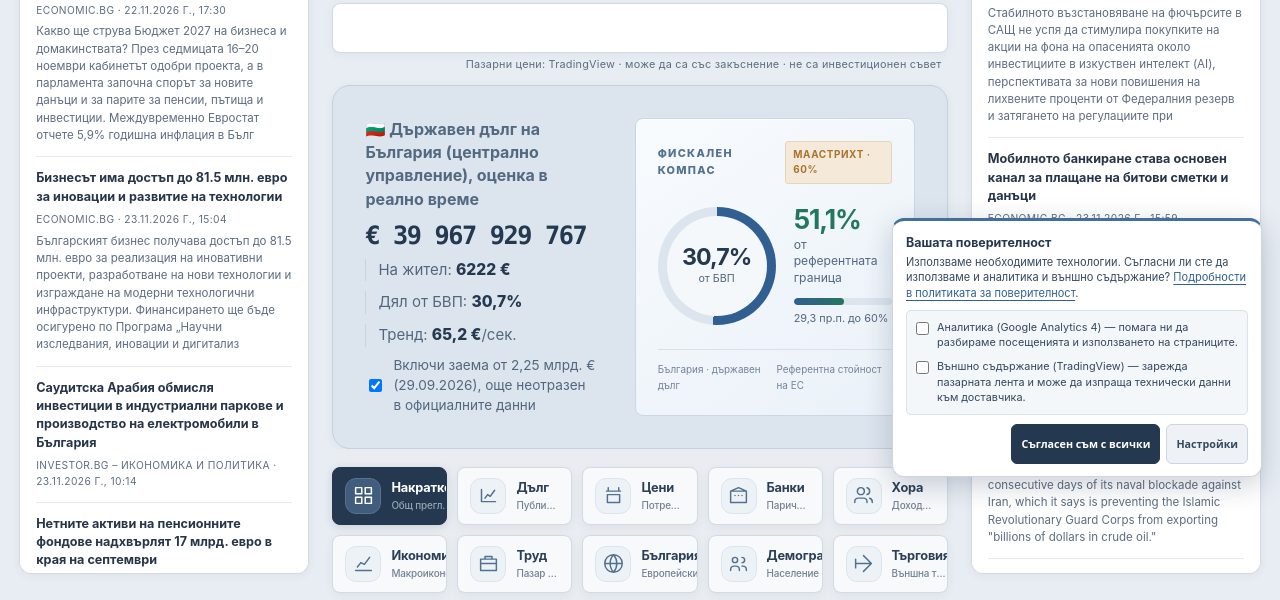
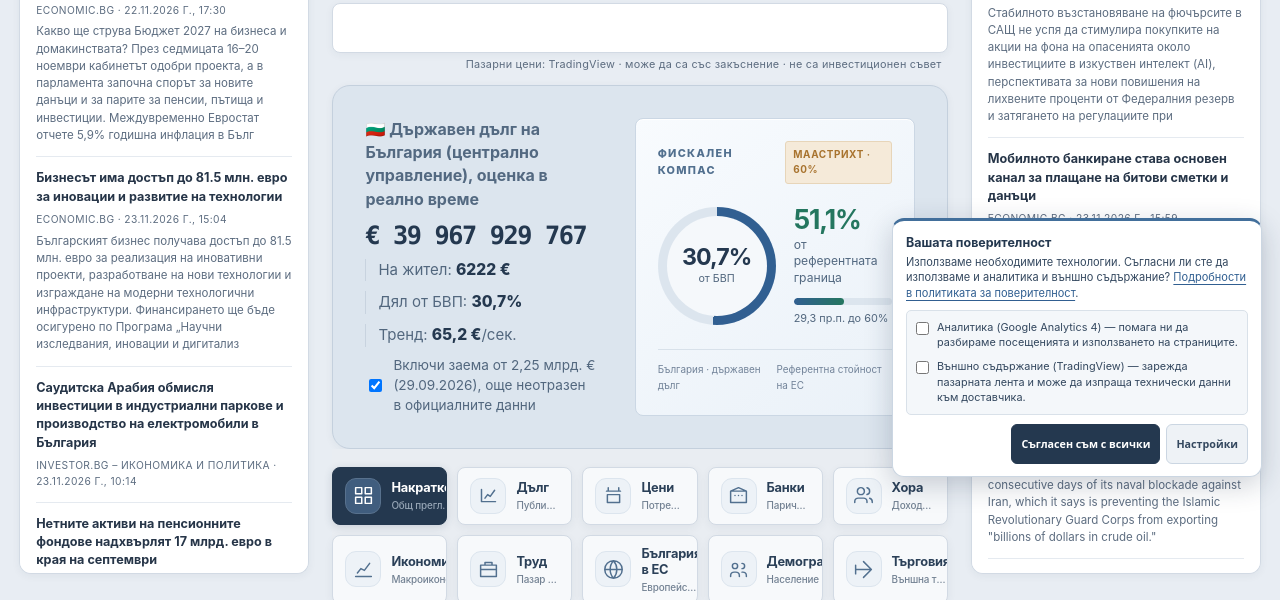
Before and after one commit to bgvchisla/bgvchisla, a plain HTML site: page index.html in a window 1280 px wide. Shown: the part 305-905 px from the top of the page. Drawn offline with Linux system fonts and the light colour scheme.

Commit message:
Fix navigation title wrapping and desktop news visibility

```diff
--- a/assets/design-system.css
+++ b/assets/design-system.css
@@ -251,3 +251,14 @@ body > a.skip-link:focus-visible{
   outline:3px solid #A8732E!important;
   outline-offset:3px!important;
 }
+
+/* Навигация: пълни заглавия и „Новини“ само в мобилния интерфейс */
+#site-content nav#nav .nav-title{
+  white-space:normal!important;
+  overflow-wrap:normal;
+  word-break:normal;
+  text-overflow:clip;
+}
+@media(min-width:1200px){
+  #site-content nav#nav button[data-i="15"]{display:none!important}
+}
```
